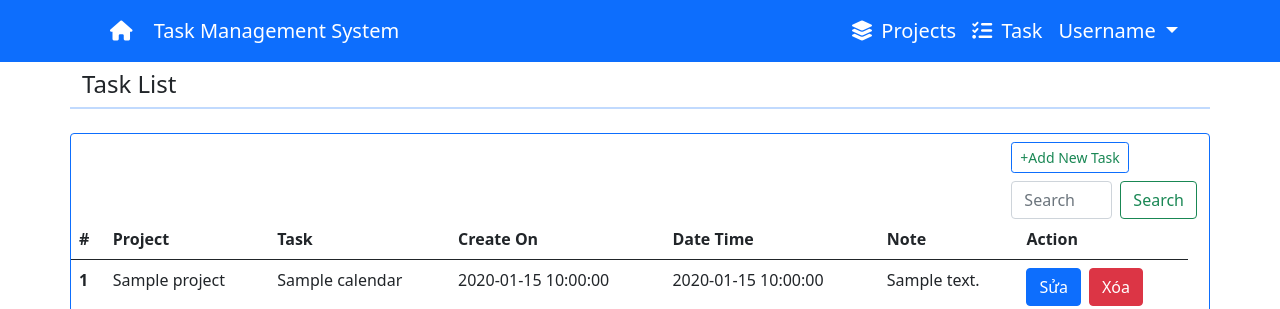
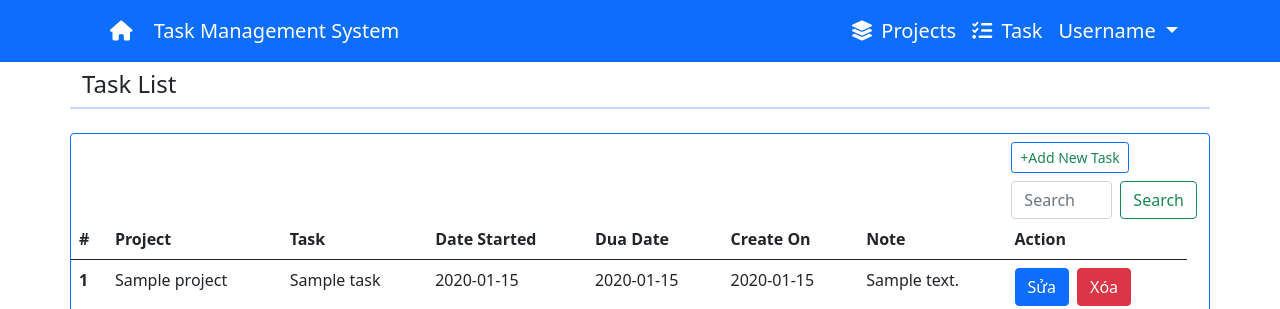
Before and after one commit to Nam311hnvn/Work-Management-And-Arrange-System, a PHP site: page /task_list.php in a window 1280 px wide. Shown: the top 309 px of the page. Run offline with PHP 8.4, Linux system fonts and the light colour scheme; tables that the repository leaves empty or names only in its code hold one stand-in row (values such as "Sample post"); some libraries are stand-ins or nearby versions.

Commit message:
xử lý process_new_project sửa new_project và task_list

```diff
--- a/src/task_list.php
+++ b/src/task_list.php
@@ -38,8 +38,9 @@
                                 <th scope="col">#</th>
                                 <th scope="col">Project</th>
                                 <th scope="col">Task</th>
+                                <th scope="col">Date Started</th>
+                                <th scope="col">Dua Date</th>
                                 <th scope="col">Create On</th>
-                                <th scope="col">Date Time</th>
                                 <th scope="col">Note</th>
                                 <th scope="col">Action</th>
                             </tr>
@@ -49,18 +50,19 @@
                             //Bước 1:
                             include './reuse/config.php';
                             //Bước 2:
-                            $sql = "SELECT p.pj_name, c.cal_name, c.create_on, c.date_time, c.note FROM tb_calendar c, tb_project p";
+                            $sql = "SELECT p.pj_name, t.task_name, t.task_start, t.task_end, t.created_on, t.task_note FROM tb_task t, tb_project p";
                             $result = mysqli_query($conn, $sql);
-                            if (mysqli_num_rows($result) > 0) {
+                            if(mysqli_num_rows($result)>0){
                                 while ($row = mysqli_fetch_assoc($result)) {
                                     $a = 1;
                                     echo '<tr>';
                                     echo '<th scope="row">'.$a.'</th>';
                                     echo '<td>' . $row['pj_name'] . '</td>';
-                                    echo '<td>' . $row['cal_name'] . '</td>';
-                                    echo '<td>' . $row['create_on'] . '</td>';
-                                    echo '<td>' . $row['date_time'] . '</td>';
-                                    echo '<td>' . $row['note'] . '</td>';
+                                    echo '<td>' . $row['task_name'] . '</td>';
+                                    echo '<td>' . $row['task_start'] . '</td>';
+                                    echo '<td>' . $row['task_end'] . '</td>';
+                                    echo '<td>' . $row['created_on'] . '</td>';
+                                    echo '<td>' . $row['task_note'] . '</td>';
                                     echo '<td>';
                                     echo '<a class = "btn btn-primary me-2" href = "">Sửa</a>';
                                     echo '<a class = "btn btn-danger" href = "">Xóa</a>';
```
Also changed, not shown: src/new_project.php (+17 -24 lines), src/process_new_project.php (+10 -4 lines).
